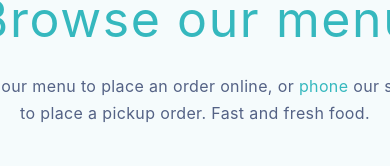
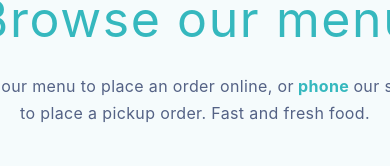
Before and after one commit to Krepto-vlad/React-home-works, a React (Vite) app: page / in a window 390 px wide. Shown: the part 253-419 px from the top of the page. Built offline with nearby package versions, Linux system fonts and the light colour scheme; no server answers.

Commit message:
styles for phone tooltip added

```diff
--- a/src/components/menuContent/MenuContent.jsx
+++ b/src/components/menuContent/MenuContent.jsx
@@ -10,10 +10,7 @@ export default class MenuContent extends PureComponent {
         <p className="title">Browse our menu</p>
         <p className="menu_description">
           Use our menu to place an order online, or
-          <span
-            style={{ color: "#35B8BE", cursor: "pointer" }}
-            title="123-456-7890"
-          >
+          <span className="phone-tooltip">
             {" "}
             phone{" "}
           </span>
--- a/src/components/menuContent/menuContent.scss
+++ b/src/components/menuContent/menuContent.scss
@@ -45,4 +45,35 @@
         margin: 50px 0 40px 0;
     }
 
+    .phone-tooltip {
+        color: #35B8BE;
+        cursor: pointer;
+        position: relative;
+        font-weight: bold;
+      }
+
+      .phone-tooltip::after {
+        content: "📞 123-456-7890";
+        position: absolute;
+        left: 50%;
+        bottom: 120%;
+        transform: translateX(-50%);
+        background: #35B8BE;
+        color: white;
+        padding: 8px 12px;
+        border-radius: 8px;
+        white-space: nowrap;
+        font-size: 14px;
+        opacity: 0;
+        visibility: hidden;
+        transition: opacity 0.3s ease, transform 0.3s ease;
+        box-shadow: 0px 4px 10px rgba(0, 0, 0, 0.2);
+      }
+
+      .phone-tooltip:hover::after {
+        opacity: 1;
+        visibility: visible;
+        transform: translateX(-50%) translateY(-5px);
+      }
+
 }
```
